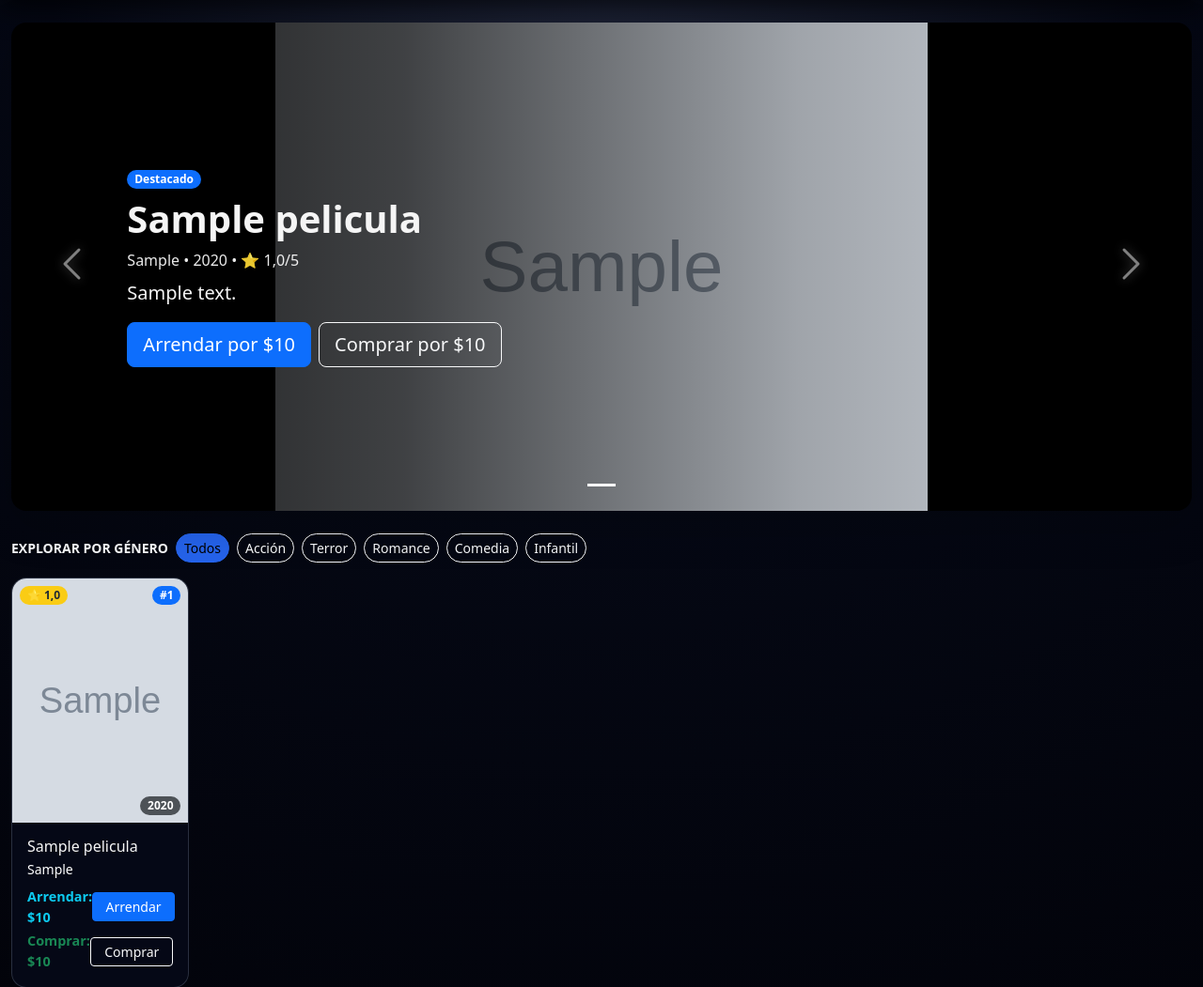
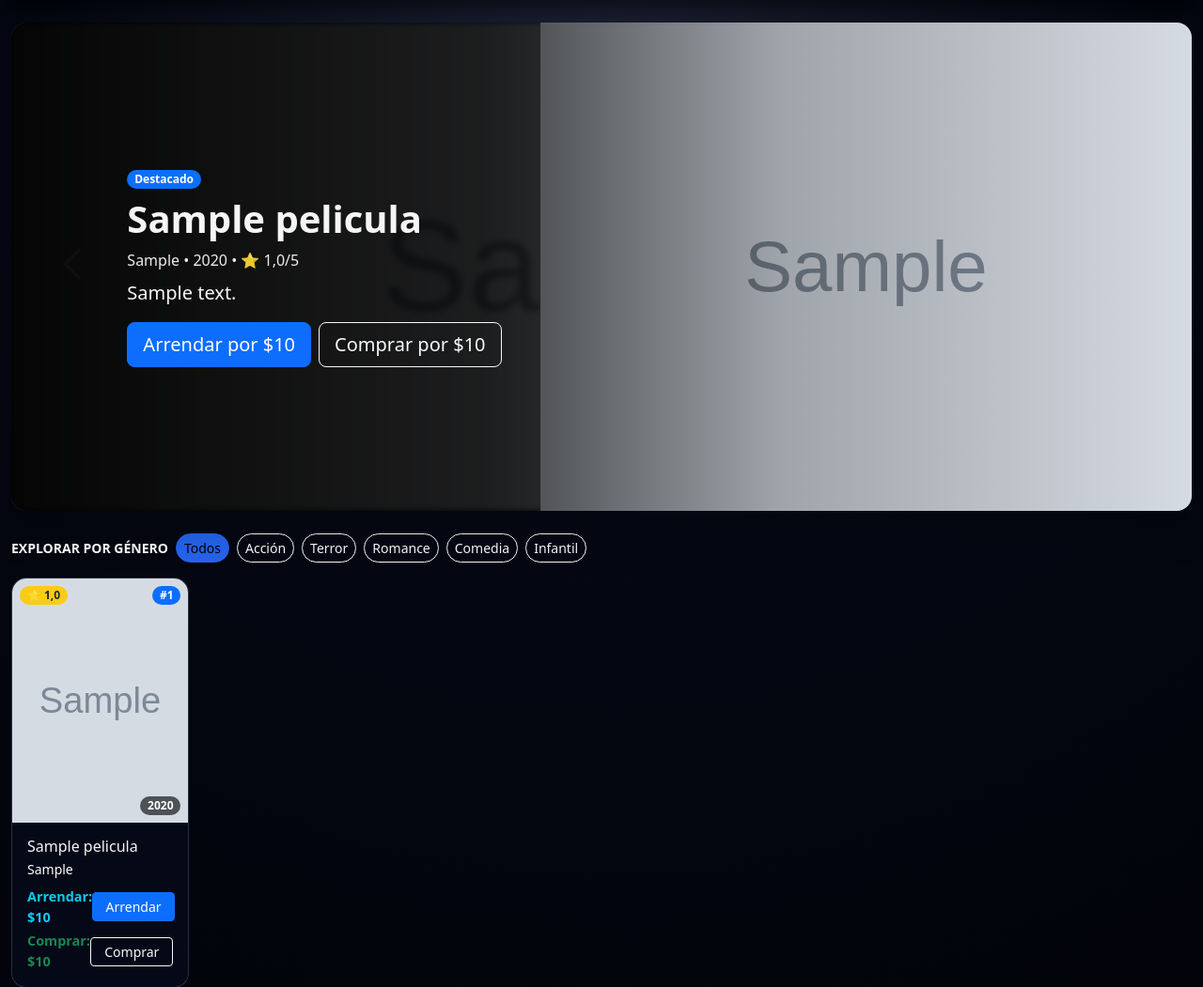
Before and after one commit to Nick24x/cinemarket, a Django app: page / in a window 1280 px wide. Shown: the part 62-1113 px from the top of the page at 94% size. Run offline with Django 5.2, Linux system fonts and the light colour scheme; tables that the repository leaves empty hold one stand-in row (values such as "Sample post"); grey boxes marked "Sample" are stand-in pictures.

Commit message:
actualización

```diff
--- a/static/css/css.css
+++ b/static/css/css.css
@@ -45,13 +45,24 @@ body {
   outline: none;
 }
 
-/* ==== HERO (CARRUSEL PRINCIPAL) ==== */
+/* ==== HERO ==== */
 
-/* Contenedor negro con altura fija */
+/* Fondo difuminado completo */
+.hero-bg {
+  position: absolute;
+  inset: 0;
+  width: 100%;
+  height: 100%;
+  object-fit: cover;
+  filter: brightness(0.45) blur(3px);
+  z-index: 1;
+}
+
+/* Contenedor del hero */
 .hero-wrapper {
   position: relative;
-  background: #000;
   height: 420px;
+  overflow: hidden;
 }
 
 @media (min-width: 992px) {
@@ -60,40 +71,38 @@ body {
   }
 }
 
-/* Póster del hero: que se vea completo sin deformarse */
-.hero-img {
+/* Poster a la derecha (no deformado) */
+.hero-poster {
+  position: absolute;
+  right: 0;
+  top: 0;
   height: 100%;
   width: auto;
-  max-width: 100%;
-  margin: 0 auto;
-  display: block;
   object-fit: contain;
+  z-index: 3;
 }
 
-/* Placeholder cuando no hay imagen */
-.hero-img--placeholder {
-  background: #111;
-}
-
-/* Overlay oscuro para el texto */
+/* Overlay de texto */
 .hero-overlay {
   position: absolute;
   inset: 0;
+  z-index: 5;
+
+  background: linear-gradient(
+    to right,
+    rgba(0, 0, 0, 0.95) 0%,
+    rgba(0, 0, 0, 0.70) 40%,
+    rgba(0, 0, 0, 0.25) 65%,
+    rgba(0, 0, 0, 0) 100%
+  );
+
   display: flex;
   align-items: center;
-  background: linear-gradient(
-    to right,
-    rgba(0, 0, 0, 0.90),
-    rgba(0, 0, 0, 0.70),
-    rgba(0, 0, 0, 0.25),
-    rgba(0, 0, 0, 0.0)
-  );
 }
 
 .hero-overlay-content {
+  margin-left: 6%;
   max-width: 780px;
-  margin-left: 6%;
-  animation: fadeInUp 0.45s ease both;
 }
 
 /* Texto visible para género, año y rating en el HERO */
--- a/templates/home.html
+++ b/templates/home.html
@@ -100,9 +100,12 @@
             <div class="hero-wrapper">
 
               {% if p.imagen %}
-                <img src="{{ p.imagen.url }}" class="hero-img" alt="{{ p.titulo }}">
+                <!-- Fondo difuminado -->
+                <img src="{{ p.imagen.url }}" class="hero-bg" alt="{{ p.titulo }}">
+                <!-- Poster a la derecha, sin deformarse -->
+                <img src="{{ p.imagen.url }}" class="hero-poster" alt="{{ p.titulo }}">
               {% else %}
-                <div class="hero-img hero-img--placeholder"></div>
+                <div class="hero-bg hero-img--placeholder"></div>
               {% endif %}
 
               <div class="hero-overlay">
```
